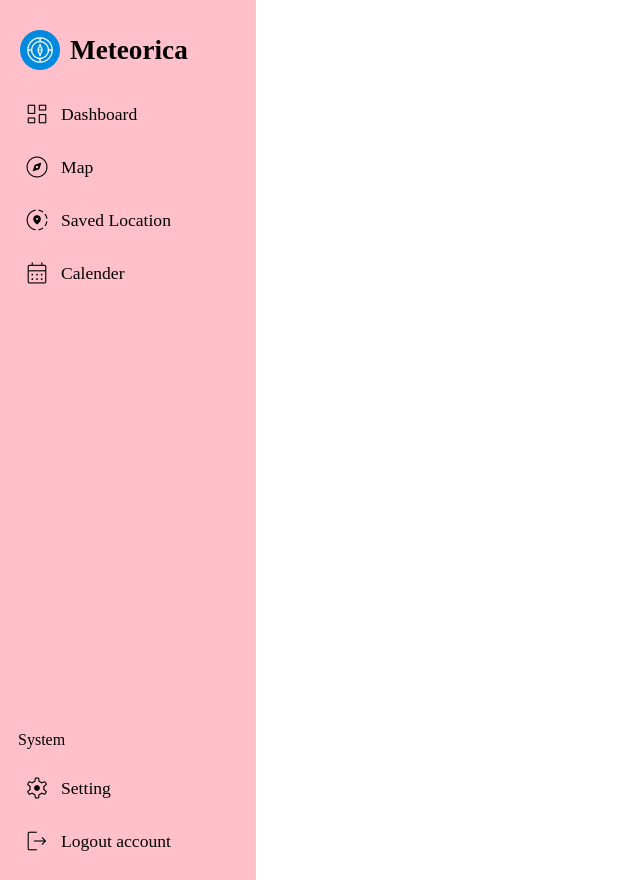
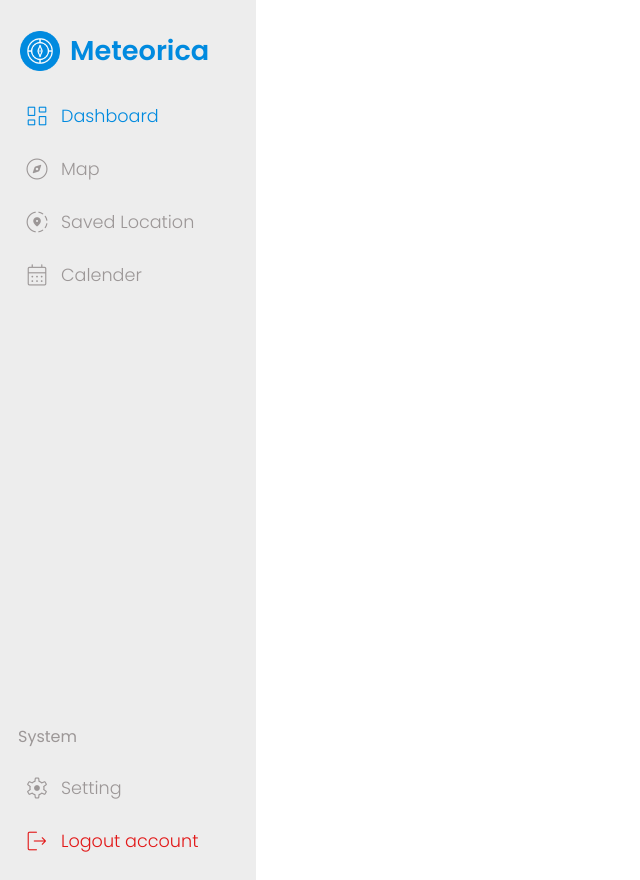
Before and after one commit to parthtyagii/WeatherApp, a React (Create React App) app: page / in a window 1280 px wide. Shown: the whole page, without its empty margins (0-640 px from the left). Built offline with nearby package versions, Linux system fonts and the light colour scheme.

Commit message:
left panel completed

```diff
--- a/src/components/LeftPanel/LeftPanel.css
+++ b/src/components/LeftPanel/LeftPanel.css
@@ -1,7 +1,12 @@
+@import url('https://fonts.googleapis.com/css2?family=Poppins:wght@100;200;300;400;500;600;700;800;900&family=Roboto:wght@100;300;400;500;700;900&display=swap');
+
+
+
 .leftPanelContainer {
     width: 20%;
     height: 110vh;
-    background-color: pink;
+    background-color: #dddddd87;
+    font-family: 'Poppins', sans-serif;
 
     display: flex;
     flex-direction: column;
@@ -23,10 +28,11 @@
     width: 100%;
     height: auto;
     font-size: 1.7rem;
-    font-weight: 900;
+    font-weight: 600;
     margin-top: 30px;
     margin-bottom: 30px;
     padding-left: 20px;
+    color: #008adf;
 
     display: flex;
     justify-content: flex-start;
@@ -43,16 +49,21 @@
     width: 100%;
     height: auto;
     font-size: 1.1rem;
-    font-weight: 200;
+    font-weight: 300;
     padding-left: 23px;
     margin-bottom: 25px;
+    color: #9c9797;
 
     display: flex;
     justify-content: flex-start;
     align-items: center;
 }
 
-.leftPanelOptions span{
+.leftPanelUpper .leftPanelOptions:nth-of-type(2) {
+    color: #008adf;
+}
+
+.leftPanelOptions span {
     width: auto;
     height: auto;
     font-size: 28px;
@@ -60,7 +71,7 @@
     margin-right: 10px;
 }
 
-.leftPanelLower{
+.leftPanelLower {
     width: 100%;
     height: auto;
 
@@ -70,13 +81,18 @@
     align-items: flex-start;
 }
 
-.leftPanelLower div:nth-of-type(1){
+.leftPanelLower div:nth-of-type(1) {
     width: 100%;
     height: auto;
     margin-bottom: 25px;
     padding-left: 18px;
+    color: #9c9797;
 
     display: flex;
     justify-content: flex-start;
     align-items: center;
 }
+
+.leftPanelLower div:nth-of-type(3) {
+    color: #E21818;
+}
```
